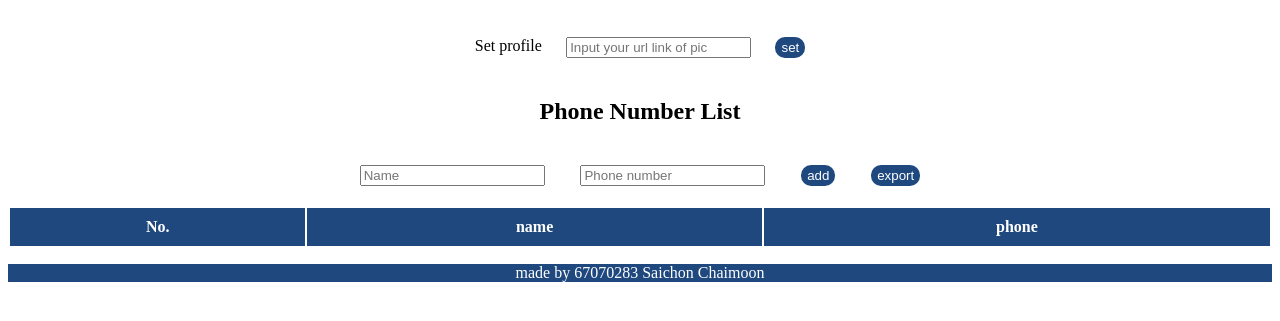
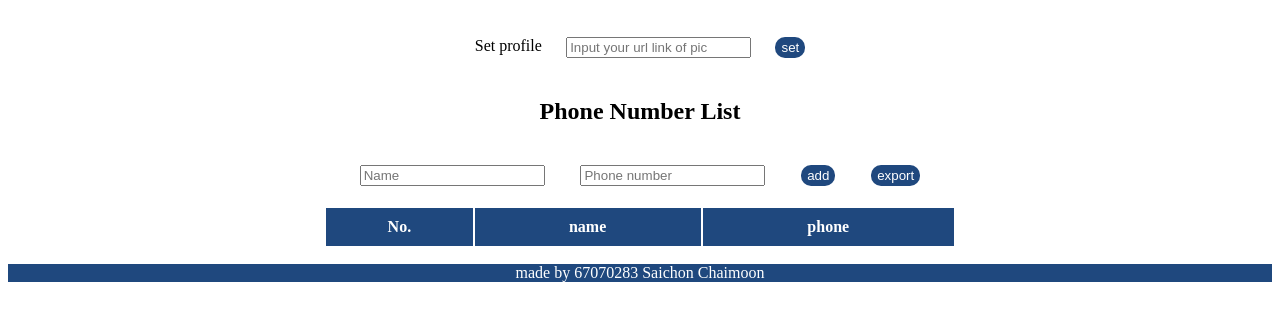
Before and after one commit to 6uiwwii/itf-67070283, a plain HTML site: page lab14.html in a window 1280 px wide. Shown: the part 355-676 px from the top of the page. Drawn offline with Linux system fonts and the light colour scheme.

Commit message:
Add files via upload

```diff
--- a/lab14.html
+++ b/lab14.html
@@ -39,16 +39,15 @@
             <button onclick="saveCSV()">export</button>
         </div>
     </div>
-
+    <div class="tb">
         <table id="table">
-        <thead>
                 <tr>
                     <th>No.</th>
                     <th>name</th>
                     <th>phone</th>
                 </tr>
-        </thead>
         </table>
+    </div>
     <footer>
         <div class="langsud">
             <p>made by 67070283 Saichon Chaimoon</p>
@@ -61,7 +60,7 @@
         const inputUrl = document.getElementById("input-url");
         const table = document.getElementById("table")
         let count = 0;
-        var phonenumber = [];
+        var phonenumber = [["No.","Name","Phonenumber"]];
 
         function setName(){
             name.textContent = inputName.value + "'s Phone Book";
--- a/style2.css
+++ b/style2.css
@@ -130,3 +130,12 @@ th{
     background-color: #1f487e;
     color: #ffffff;
 }
+table{
+
+    width: 50%;
+}
+.tb{
+    justify-content: center;
+    flex-direction: row;
+    display: flex;
+}
```
Lines whose indentation alone changed are shown as unchanged.
